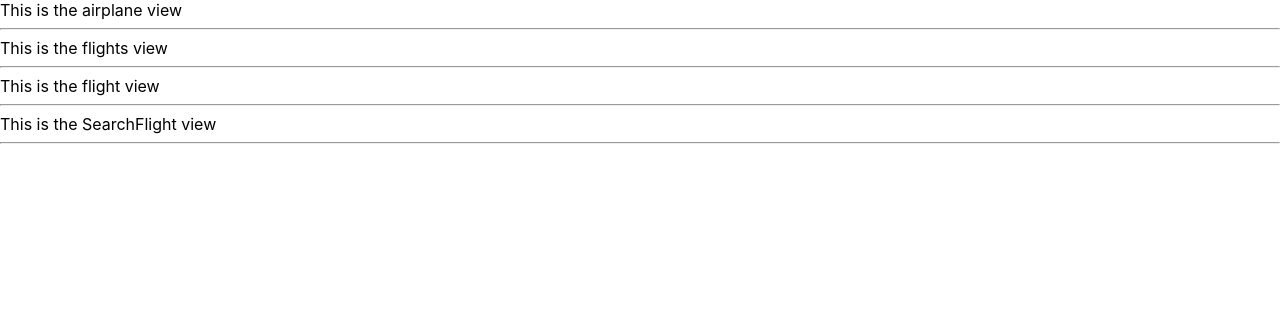
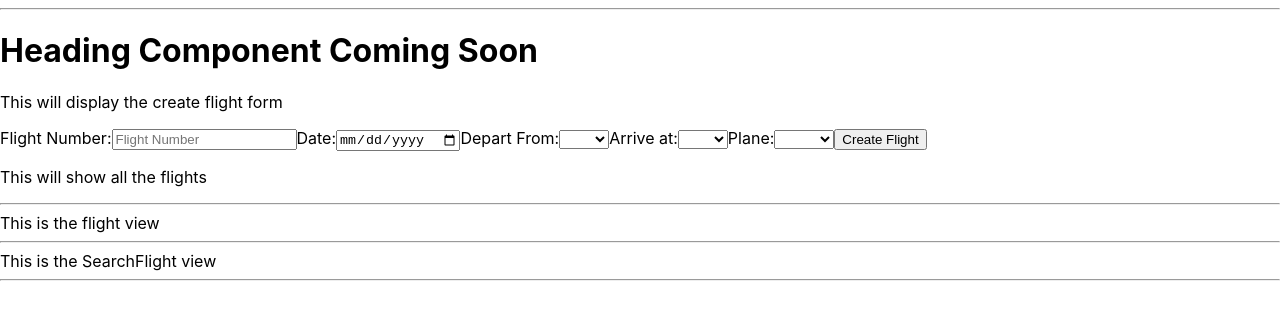
Before and after one commit to Anico94/burning-airlines-frontend, a React (Create React App) app: page / in a window 1280 px wide. Shown: the top 320 px of the page. Built offline with nearby package versions, Linux system fonts and the light colour scheme.

Commit message:
Created and Filled Create Flight Component

```diff
--- a/src/App.css
+++ b/src/App.css
@@ -36,3 +36,7 @@
     transform: rotate(360deg);
   }
 }
+
+.App .create-flight{
+  background-color: blue;
+}
--- a/src/components/Airplane.jsx
+++ b/src/components/Airplane.jsx
@@ -1,9 +1,9 @@
 import React from 'react'
 
 const Airplane = function() {
+
     return(
         <div>
-            This is the airplane view
         </div>
     )
 }
--- a/src/components/App.js
+++ b/src/components/App.js
@@ -16,7 +16,6 @@ function App() {
       <hr></hr>
       <SearchFlight />
       <hr></hr>
-
     </div>
   );
 }
--- /dev/null
+++ b/src/components/CreateFlight.jsx
@@ -0,0 +1,66 @@
+import React from 'react'
+
+const AIRPORTS = ['BNE', 'SYD', 'MEL'];
+const PLANES = ['747', '737','Airbus'];
+
+const CreateFlight = function(){
+    return(
+        <div>
+        <p>This will display the create flight form</p>
+        <form>
+            <label htmlFor="number">
+                Flight Number:
+                <input type="number" placeholder="Flight Number"/>
+            </label>
+            <label htmlFor="date">
+                Date:
+                <input type="date" />
+            </label>
+            <label htmlFor="from">
+                Depart From:
+                <select>
+                    <option />
+                    {AIRPORTS.map((airport) => {
+                        return(
+                            <option key={airport} value={airport}>
+                                {airport}
+                            </option>
+                        );
+                    })};
+                </select>
+            </label>
+            <label htmlFor="to">
+                Arrive at:
+                <select>
+                    <option />
+                    {AIRPORTS.map((airport) => {
+                        return(
+                            <option key={airport} value={airport}>
+                                {airport}
+                            </option>
+                        );
+                    })};
+                </select>
+            </label>
+            <label htmlFor="plane">
+                Plane:
+                <select>
+                    <option />
+                    {PLANES.map((plane) => {
+                        return(
+                            <option key={plane} value={plane}>
+                                {plane}
+                            </option>
+                        );
+                    })};
+                </select>
+            </label>
+
+            <input type="submit" value="Create Flight" />
+
+            </form>
+        </div>
+    )
+}
+
+export default CreateFlight
--- /dev/null
+++ b/src/components/DisplayFlights.jsx
@@ -0,0 +1,12 @@
+import React from 'react'
+
+
+const DisplayFlights = function (){
+    return(
+        <div>
+            <p>This will show all the flights</p>
+        </div>
+    )
+}
+
+export default DisplayFlights
--- a/src/components/Flight.jsx
+++ b/src/components/Flight.jsx
@@ -1,6 +1,7 @@
 import React from 'react'
 
 const Flight = function() {
+
     return(
         <div>
             This is the flight view
--- a/src/components/Flights.jsx
+++ b/src/components/Flights.jsx
@@ -1,9 +1,23 @@
-import React from 'react'
+import React, { useState } from 'react'
+import CreateFlight from './CreateFlight';
+import DisplayFlights from './DisplayFlights';
+
+
 
 const Flights = function() {
+
+    const [flightNo, setFlightNo] = useState(0);
+    const [date, setDate] = useState("");
+    const [to, setTo] = useState("");
+    const [from, setfrom] = useState("");
+    const [plane, setPlane] = useState("")
+
+
     return(
         <div>
-            This is the flights view
+            <h1>Heading Component Coming Soon</h1>
+            <CreateFlight/>
+            <DisplayFlights />
         </div>
     )
 }
```
